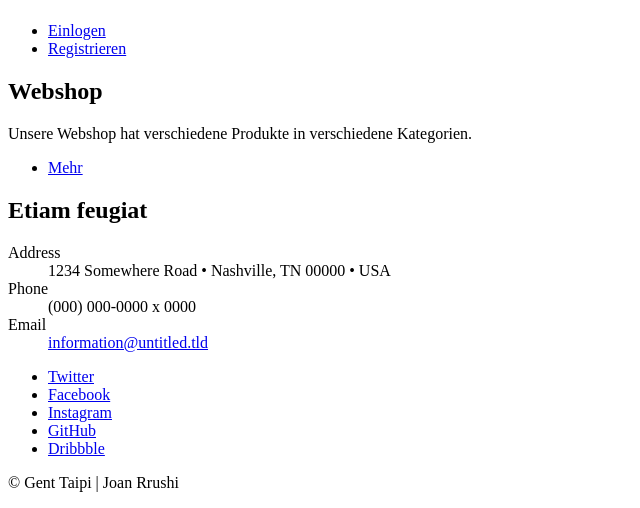
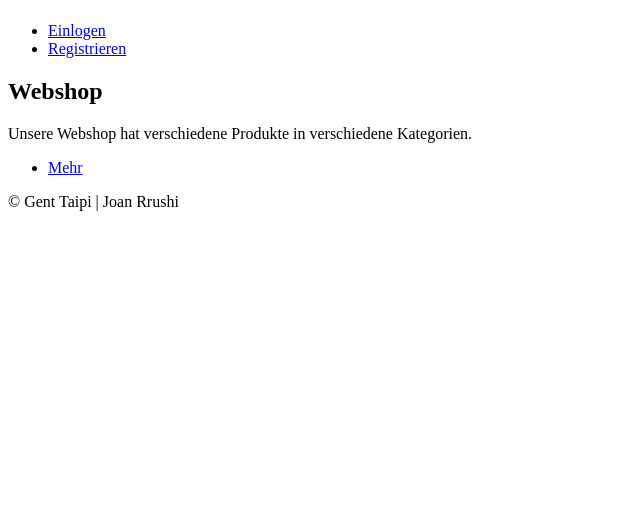
Before and after one commit to JoanRr/SEW-DIP, a PHP site: page / in a window 1280 px wide. Shown: the part 1120-1628 px from the top of the page, without its empty margins (0-640 px from the left). After the commit the page ends 1331 px from the top, so only its background shows below. Run offline with PHP 8.4, Linux system fonts and the light colour scheme; some libraries are stand-ins or nearby versions.

Commit message:
Update index.php

```diff
--- a/index.php
+++ b/index.php
@@ -17,7 +17,7 @@
 				<!-- Header -->
 					<header id="header" class="alt">
 						<span class="logo"><img src="images/logo1.png" alt="" /></span>
-						<h1>Webshop-INSY Projekt</h1>
+						<h1>WEBSHOP</h1>
 						<p>Gent Taipi | Joan Rrushi</p>
 					</header>
 
@@ -68,7 +68,7 @@
 
 									<footer class="major">
 									<ul class="actions">
-										<li><a href="index.php" class="button special">Einlogen</a></li>
+										<li><a href="login_k.php" class="button special">Einlogen</a></li>
 										<li><a href="kunde_r.php" class="button">Registrieren</a></li>
 									</ul>
 								</footer>
@@ -82,8 +82,8 @@
 
 									<footer class="major">
 									<ul class="actions">
-										<li><a href="index.php" class="button special">Einlogen</a></li>
-										<li><a href="index.php" class="button">Registrieren</a></li>
+										<li><a href="login_a.php" class="button special">Einlogen</a></li>
+										<li><a href="administrator_r.php" class="button">Registrieren</a></li>
 									</ul>
 								</footer>
 							</section>
@@ -101,24 +101,7 @@
 								<li><a href="index.php" class="button">Mehr </a></li>
 							</ul>
 						</section>
-						<section>
-							<h2>Etiam feugiat</h2>
-							<dl class="alt">
-								<dt>Address</dt>
-								<dd>1234 Somewhere Road &bull; Nashville, TN 00000 &bull; USA</dd>
-								<dt>Phone</dt>
-								<dd>(000) 000-0000 x 0000</dd>
-								<dt>Email</dt>
-								<dd><a href="#">information@untitled.tld</a></dd>
-							</dl>
-							<ul class="icons">
-								<li><a href="#" class="icon fa-twitter alt"><span class="label">Twitter</span></a></li>
-								<li><a href="#" class="icon fa-facebook alt"><span class="label">Facebook</span></a></li>
-								<li><a href="#" class="icon fa-instagram alt"><span class="label">Instagram</span></a></li>
-								<li><a href="#" class="icon fa-github alt"><span class="label">GitHub</span></a></li>
-								<li><a href="#" class="icon fa-dribbble alt"><span class="label">Dribbble</span></a></li>
-							</ul>
-						</section>
+
 						<p class="copyright">&copy; Gent Taipi | Joan Rrushi </p>
 					</footer>
 
```
